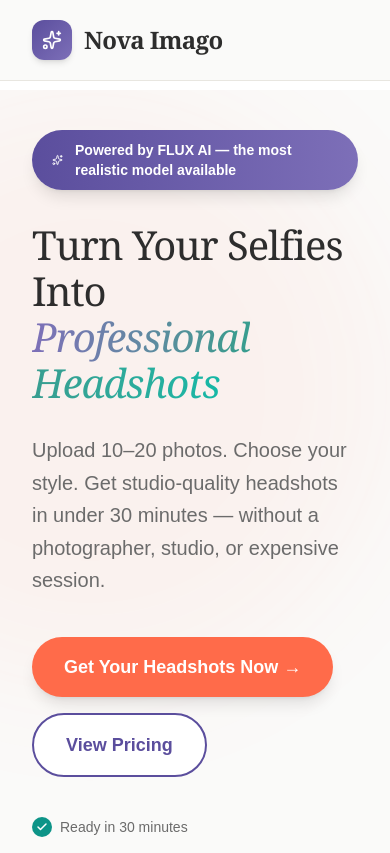
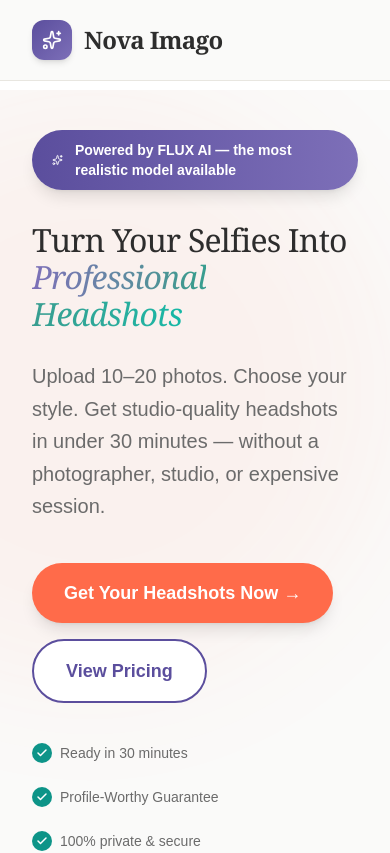
Before and after one commit to kingpapuche/automatic-octo-bassoon, a Next.js app: page / in a window 390 px wide. Shown: the top 853 px of the page. Built offline with nearby package versions, Linux system fonts and the light colour scheme.

Commit message:
tekst grootte fix mobiel

```diff
--- a/app/page.tsx
+++ b/app/page.tsx
@@ -48,7 +48,7 @@ export default function HomePage() {
                 <span className="text-sm font-semibold">Powered by FLUX AI — the most realistic model available</span>
               </div>
 
-              <h1 className="font-serif text-[clamp(2.5rem,5vw,4.5rem)] leading-[1.15] mb-7 text-[#2D2D2D] font-normal tracking-tight">
+              <h1 className="font-serif text-[clamp(2rem,5vw,4.5rem)] leading-[1.15] mb-7 text-[#2D2D2D] font-normal tracking-tight">
                 Turn Your Selfies Into<br />
                 <span className="italic bg-gradient-to-r from-[#7D6FB8] via-[#3A9B8E] to-[#14B8A6] text-transparent bg-clip-text">Professional Headshots</span>
               </h1>
```
